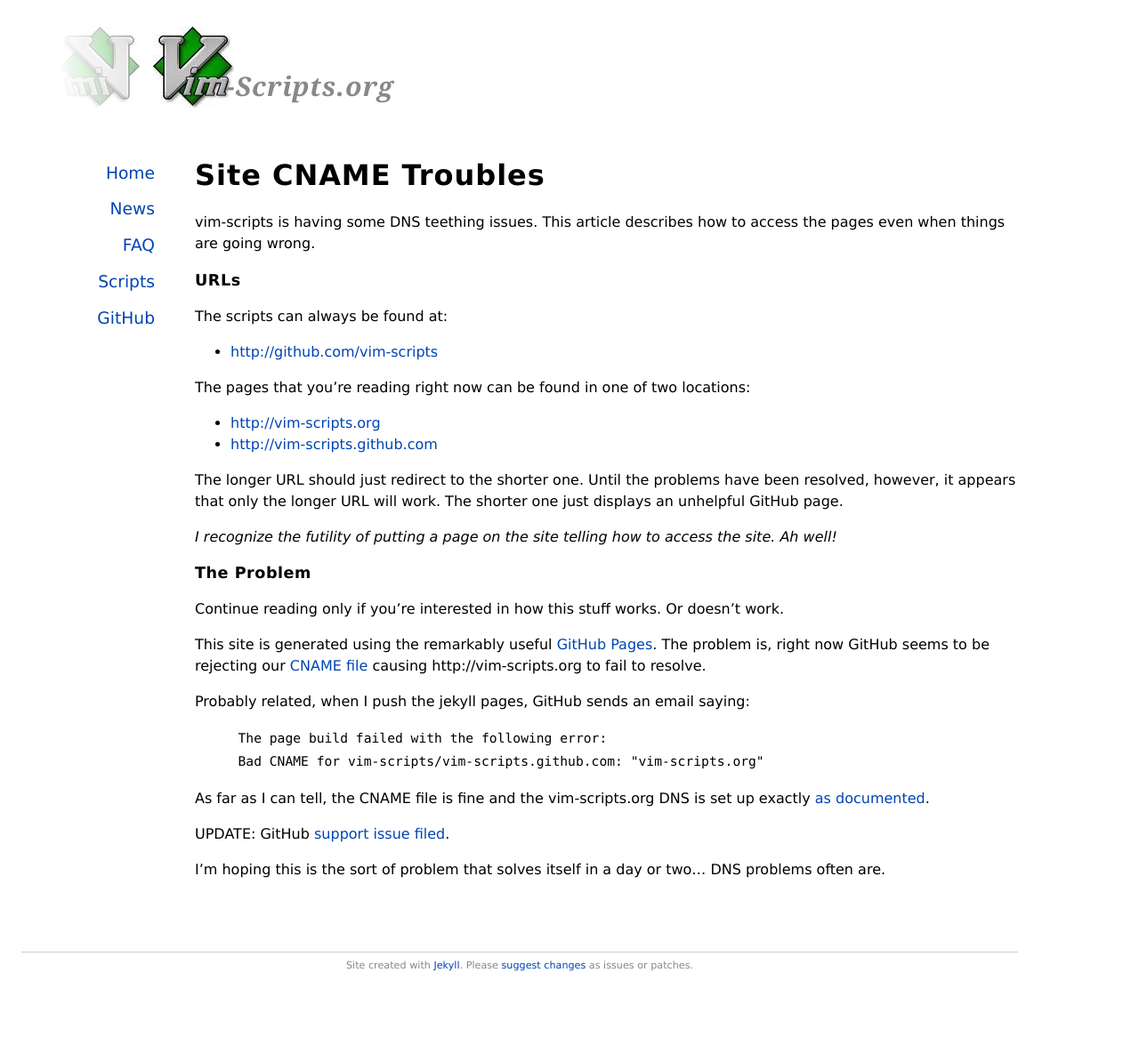
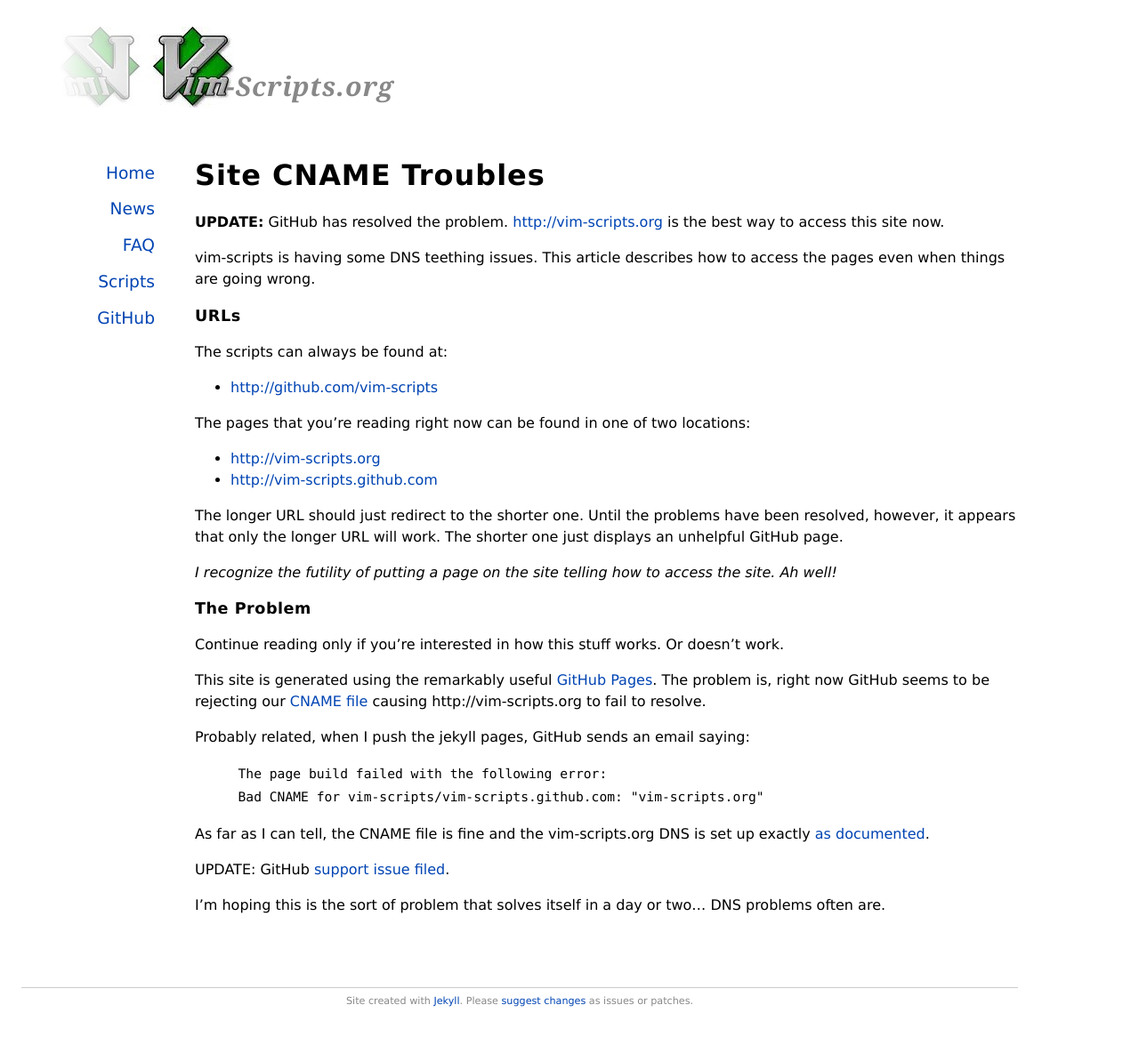
Before and after one commit to vim-scraper/vim-scraper.github.com, a Jekyll site: the page built from news/_posts/2010-10-18-v-site-cname-troubles.md, in a window 1280 px wide. Shown: the whole page at 89% size. Built offline with Jekyll 4.4.1, drawn with Linux system fonts in a browser that asks for light colours; before the commit the page ends 1135 px from its top, so only the background shows below that.

Commit message:
mark previous news stories as fixed

```diff
--- a/news/_posts/2010-10-18-v-site-cname-troubles.md
+++ b/news/_posts/2010-10-18-v-site-cname-troubles.md
@@ -3,6 +3,9 @@
 title: Site CNAME Troubles
 category: news
 ---
+
+**UPDATE:** GitHub has resolved the problem.  [http://vim-scripts.org](http://vim-scripts.org/)
+is the best way to access this site now.
 
 vim-scripts is having some DNS teething issues.  This article
 describes how to access the pages even when things are going
```
Also changed, not shown: news/_posts/2010-10-19-upload-finished.md (+2 -0 lines).
